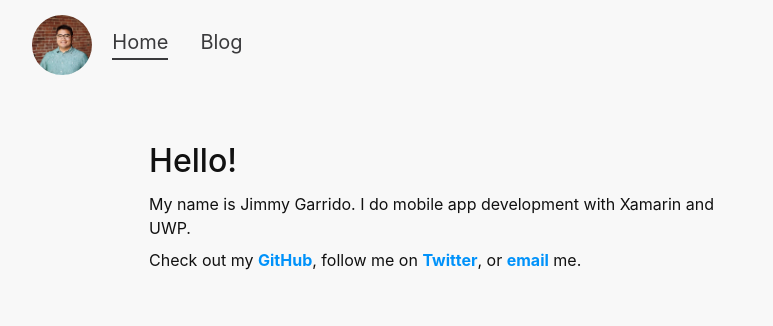
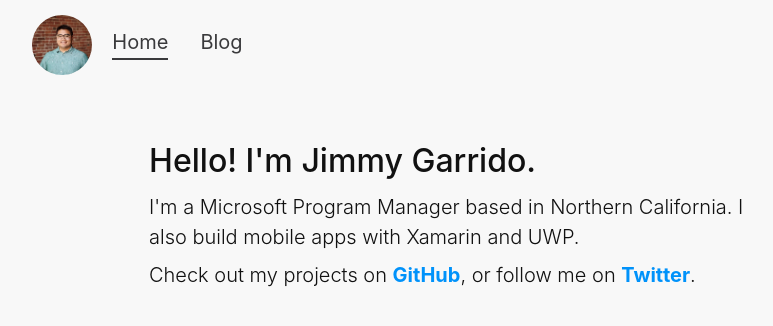
Before and after one commit to jimmgarrido/jimmgarr-site, a Jekyll site: the page built from index.html, in a window 1280 px wide. Shown: the top 326 px of the page, without its empty margins (189-962 px from the left). Built offline with Jekyll 4.4.1, drawn with Linux system fonts in a browser that asks for light colours.

Commit message:
update about

```diff
--- a/_layouts/about_page.html
+++ b/_layouts/about_page.html
@@ -37,21 +37,29 @@
 
         {% include header.html %}
 
-        <div class="row">
+        <div class="row about">
             <div class="col-sm-12 col-md-8 col-lg-6 col-md-offset-2 col-lg-offset-3">
-                <h1>Hello!</h1>
-                <p class="about-text">My name is Jimmy Garrido. I do mobile app development with Xamarin and UWP.</p>
-                <p class="about-text"> Check out my
+                <h1>Hello! I'm Jimmy Garrido.</h1>
+                <p>
+                    I'm a Microsoft Program Manager based in Northern California. I also build mobile apps with Xamarin and UWP.
+                </p>
+                <p>
+                    Check out my projects on
                     <a href="https://github.com/jimmgarrido" style="color:#0092fa">
                     <strong>GitHub</strong></a>,
-                    follow me on
+                    or follow me on
+                    <a href="https://twitter.com/jimmgarr" style="color:#0092fa">
+                    <strong>Twitter</strong></a>.
+                </p>
+                <!-- <p>Sacramento, CA based.</p>
+                <p>Program Manager at Microsoft and mobile app developer.</p>
+                <p> You can check out some of my projects on
+                    <a href="https://github.com/jimmgarrido" style="color:#0092fa">
+                    <strong>GitHub</strong></a>,
+                    or follow me on
                     <a href="https://twitter.com/jimmgarrido" style="color:#0092fa">
-                    <strong>Twitter</strong></a>,
-                    or
-                    <a href="mailto:jimmy@nexdev.co" style="color:#0092fa">
-                    <strong>email</strong></a>
-                    me.
-                </p>
+                    <strong>Twitter</strong></a>.
+                </p> -->
             </div>
         </div>
     </div>
--- a/css/main.css
+++ b/css/main.css
@@ -1,5 +1,10 @@
 html {
     overflow-y: scroll;
+}
+
+.about p {
+    font-size: 20px;
+    font-weight: 350;
 }
 
 a:hover, a:focus {
```
